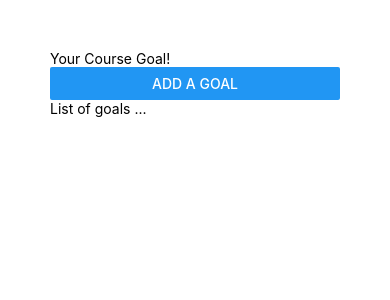
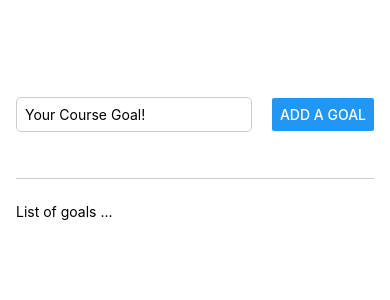
Before and after one commit to shadreza/React-Native-CLI, a React Native app: screen / in a window 390 px wide. Shown: the top 300 px of the page. Built offline with nearby package versions, Linux system fonts and the light colour scheme.

Commit message:
The useState has been implemented and also 2 event listenere

```diff
--- a/App.js
+++ b/App.js
@@ -1,15 +1,30 @@
-import React from 'react';
+// eslint-disable-next-line prettier/prettier
+import React, { useState } from 'react';
 // eslint-disable-next-line prettier/prettier
 import { Button, StyleSheet, Text, TextInput, View } from 'react-native';
 
 const App = () => {
+  const [enteredGoalText, setEnteredGoalText] = useState('');
+
+  const goalInputHandler = enteredText => {
+    setEnteredGoalText(enteredText);
+  };
+
+  const addGoalHandler = () => {
+    console.log(enteredGoalText);
+  };
+
   return (
     <View style={styles.appContainer}>
-      <View>
-        <TextInput placeholder="Your Course Goal!" />
-        <Button title="Add a Goal" />
+      <View style={styles.inputContainer}>
+        <TextInput
+          style={styles.textInput}
+          placeholder="Your Course Goal!"
+          onChangeText={goalInputHandler}
+        />
+        <Button title="Add a Goal" onPress={addGoalHandler} />
       </View>
-      <View>
+      <View style={styles.goalsContainer}>
         <Text>List of goals ...</Text>
       </View>
     </View>
@@ -18,7 +33,29 @@ const App = () => {
 
 const styles = StyleSheet.create({
   appContainer: {
-    padding: 50,
+    paddingTop: 50,
+    paddingHorizontal: 16,
+    flex: 1,
+  },
+  inputContainer: {
+    flex: 1,
+    flexDirection: 'row',
+    justifyContent: 'space-between',
+    alignItems: 'center',
+    marginBottom: 24,
+    borderBottomWidth: 1,
+    borderBottomColor: '#cccccc',
+  },
+  textInput: {
+    borderWidth: 1,
+    borderColor: '#cccccc',
+    borderRadius: 5,
+    padding: 8,
+    flex: 0.9,
+    marginRight: 8,
+  },
+  goalsContainer: {
+    flex: 5,
   },
 });
 
```
